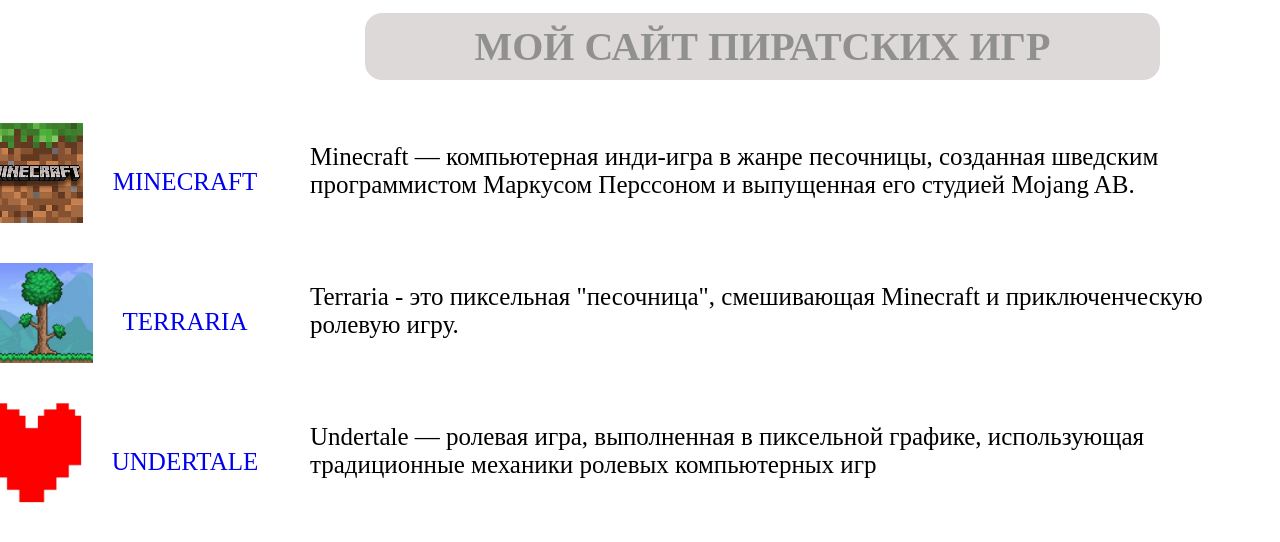
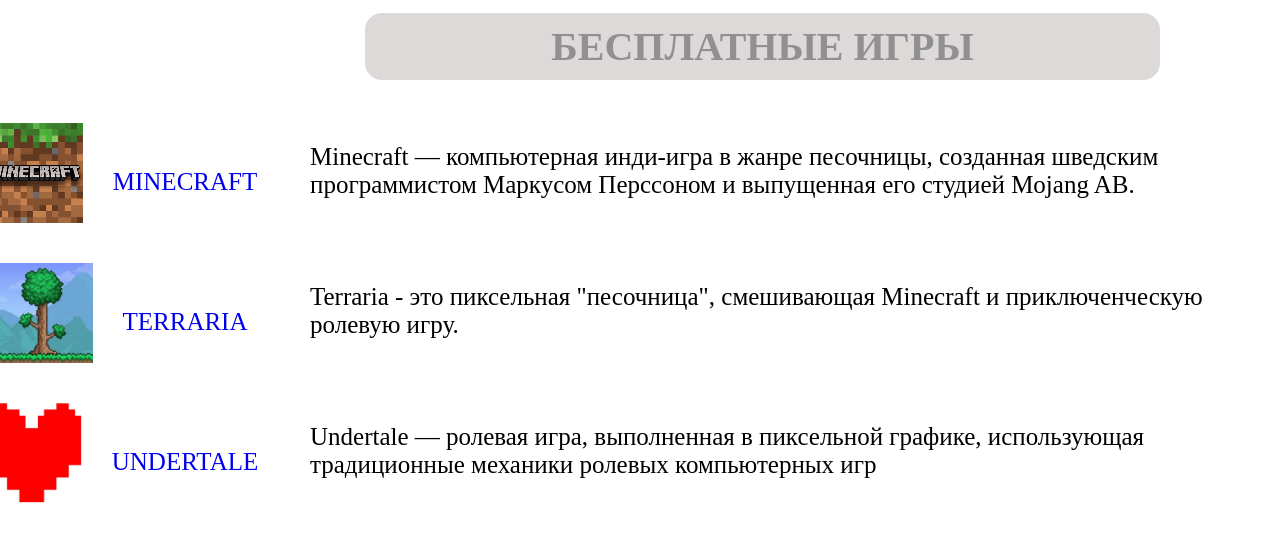
Before and after one commit to EduardGazaryan/Hakgame, a plain HTML site: page index.html in a window 1280 px wide. Drawn offline with Linux system fonts and the light colour scheme.

Commit message:
Update index.html

```diff
--- a/index.html
+++ b/index.html
@@ -10,7 +10,7 @@
 
 <body>
     <header>
-        <h1>МОЙ САЙТ ПИРАТСКИХ ИГР</h1>
+        <h1>БЕСПЛАТНЫЕ ИГРЫ</h1>
     </header>
     <main>
 
```
